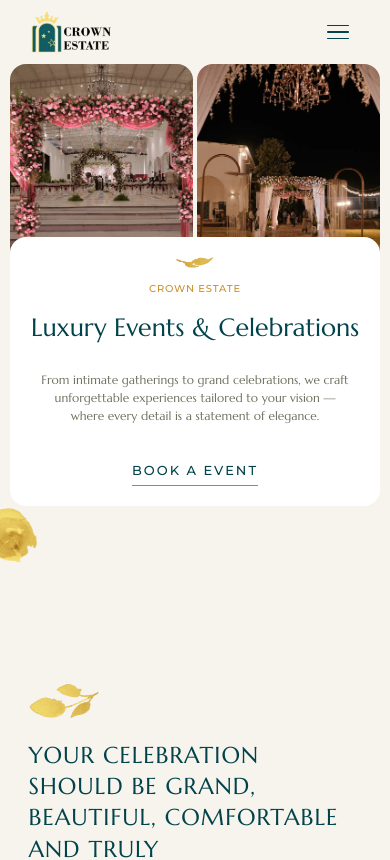
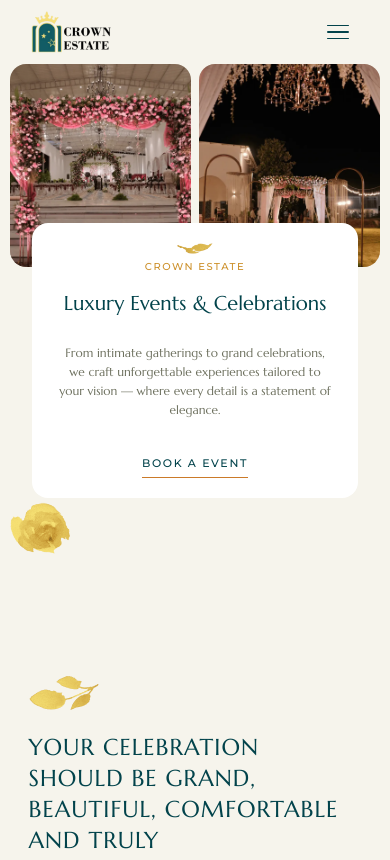
Before and after one commit to vedavyas8688/Crown-Estate, a React (Vite) app: page / in a window 390 px wide. Shown: the top 860 px of the page. Built offline with nearby package versions, Linux system fonts and the light colour scheme.

Commit message:
new changes

```diff
--- a/src/styles/globals.css
+++ b/src/styles/globals.css
@@ -627,31 +627,7 @@
 /* ============================================================
    RESPONSIVE ADDITIONS — covers every breakpoint systematically
    ============================================================ */
-
- /* ---- HERO HEADING responsive font scale ---- */
-.hero-heading-responsive {
-  font-size: 42px;
-  line-height: 1.1;
-  white-space: nowrap;
-}
-@media (max-width: 1200px) {
-  .hero-heading-responsive { font-size: 45px; margin-top: 10px; }
-}
-@media (max-width: 991px) {
-  .hero-heading-responsive { font-size: 32px; }
-}
-@media (max-width: 767px) {
-  .hero-heading-responsive { font-size: 20px; }
-}
-@media (max-width: 479px) {
-  .hero-heading-responsive { font-size: 25px; line-height: 1.15; }
-}
-@media (max-width: 320px) {
-  .hero-heading-responsive { font-size: 18px; line-height: 1.15; }
-}
-
-
-/* ---- HERO CARD — base styles ---- */
+ /* ---- HERO CARD — base styles ---- */
 .overflow-hero---a {
   border-radius: 16px;
   overflow: hidden;
@@ -664,6 +640,8 @@
 .text-hero---a {
   border-radius: 16px;
   padding: 20px 8%;
+  background: white;
+  text-align: center;
 }
 
 .link {
@@ -671,52 +649,118 @@
   margin-top: -10px;
 }
 
-/* ---- HERO CARD — mobile ---- */
+/* ---- HERO HEADING — base ---- */
+.hero-heading-responsive {
+  font-size: 42px;
+  line-height: 1.1;
+  white-space: nowrap;
+}
+
+/* ---- 1200px ---- */
+@media (max-width: 1200px) {
+  .hero-heading-responsive {
+    font-size: 45px;
+    margin-top: 10px;
+  }
+}
+
+/* ---- 991px ---- */
+@media (max-width: 991px) {
+  .hero-heading-responsive {
+    font-size: 32px;
+  }
+}
+
+/* ---- 767px ---- */
 @media (max-width: 767px) {
-  .block-hero---a {
+  .hero---a {
+    display: flex;
+    flex-direction: column;
+    align-items: center;
+    gap: 16px;
+  }
+
+  .grid-hero---a {
+    width: 100%;
+    grid-template-columns: 1fr 1fr;
+    gap: 8px;
+  }
+
+  .image-hero---a {
+    height: 45vw;
+    object-fit: cover;
     width: 100%;
   }
 
+  .block-hero---a {
+    width: 85%;
+    margin: -40px auto 0 auto;
+    position: relative;
+    z-index: 2;
+  }
+
   .text-hero---a {
-    padding: 16px 5%;
-    border-radius: 12px;
+    padding: 20px 7%;
+    border-radius: 14px;
+    text-align: center;
   }
 
   .image-subtitle {
-    width: 46px;
+    width: 40px;
+    margin: 0 auto 6px auto;
+    display: block;
   }
 
   .subtitle {
-    font-size: 11px;
-    letter-spacing: 0.08em;
+    font-size: 10px;
+    letter-spacing: 0.15em;
+    text-align: center;
+  }
+
+  .hero-heading-responsive {
+    font-size: 20px;
+    white-space: normal;
   }
 
   .paragraph {
     font-size: 13px;
-    line-height: 1.5;
+    line-height: 1.6;
+    text-align: center;
   }
 
   .link {
-    font-size: 13px;
-    margin-top: -6px;
+    font-size: 11px;
+    letter-spacing: 0.15em;
+    margin-top: 4px;
+    display: block;
+    text-align: center;
   }
 
   .flower-hero---a {
-    width: 80px;
+    width: 70px;
+    margin-top: -10px;
+    margin-left: 10px;
   }
 }
 
+/* ---- 479px ---- */
 @media (max-width: 479px) {
+  .block-hero---a {
+    width: 88%;
+    margin-top: -30px;
+  }
+
   .text-hero---a {
-    padding: 14px 4%;
+    padding: 14px 5%;
   }
 
   .image-subtitle {
-    width: 38px;
+    width: 36px;
   }
 
-  .subtitle {
-    font-size: 10px;
+  .hero-heading-responsive {
+    font-size: 20px;
+    line-height: 1.15;
   }
 
   .paragraph {
@@ -724,7 +768,19 @@
   }
 
   .flower-hero---a {
-    width: 64px;
+    width: 60px;
+  }
+}
+
+/* ---- 320px ---- */
+@media (max-width: 320px) {
+  .hero-heading-responsive {
+    font-size: 18px;
+    line-height: 1.15;
+  }
+
+  .block-hero---a {
+    width: 92%;
   }
 }
 /* ---- FEATURED TESTIMONIAL — mobile ---- */
```
